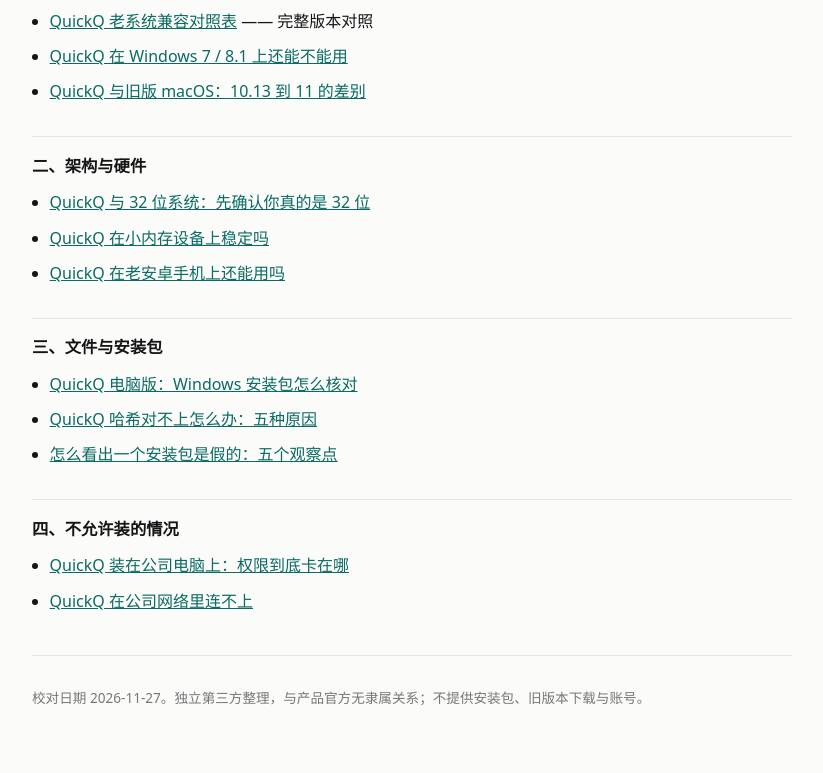
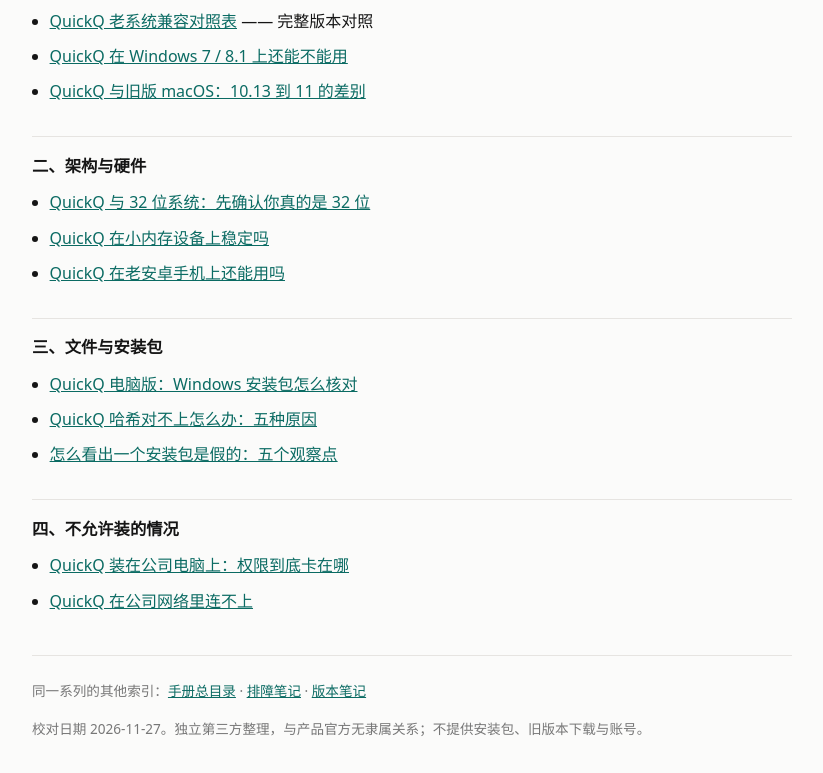
Before and after one commit to luofei-fe/quickq-compat-notes, a plain HTML site: page index.html in a window 1280 px wide. Shown: the part 532-1305 px from the top of the page, without its empty margins (228-1051 px from the left). Drawn offline with Linux system fonts and the light colour scheme.

Commit message:
Enhance footer with navigation links
Added navigation links to related indexes in the footer.

```diff
--- a/index.html
+++ b/index.html
@@ -17,6 +17,7 @@ table{border-collapse:collapse;width:100%;font-size:.92rem;margin:.6rem 0}
 th,td{border-bottom:1px solid #e6e4e1;padding:.45rem .3rem;text-align:left}
 th{color:#444;font-weight:600}
 footer{margin-top:2.5rem;padding-top:1rem;border-top:1px solid #e6e4e1;color:#777;font-size:.85rem}
+footer nav{margin:.4rem 0 .8rem}
 </style>
 </head>
 <body>
@@ -60,6 +61,7 @@ footer{margin-top:2.5rem;padding-top:1rem;border-top:1px solid #e6e4e1;color:#77
 </ul>
 
 <footer>
+<nav>同一系列的其他索引：<a href="https://luofei-fe.github.io/quickq-handbook/">手册总目录</a> · <a href="https://luofei-fe.github.io/quickq-troubleshooting/">排障笔记</a> · <a href="https://luofei-fe.github.io/quickq-version-notes/">版本笔记</a></nav>
 <p>校对日期 2026-11-27。独立第三方整理，与产品官方无隶属关系；不提供安装包、旧版本下载与账号。</p>
 </footer>
 </body>
```
